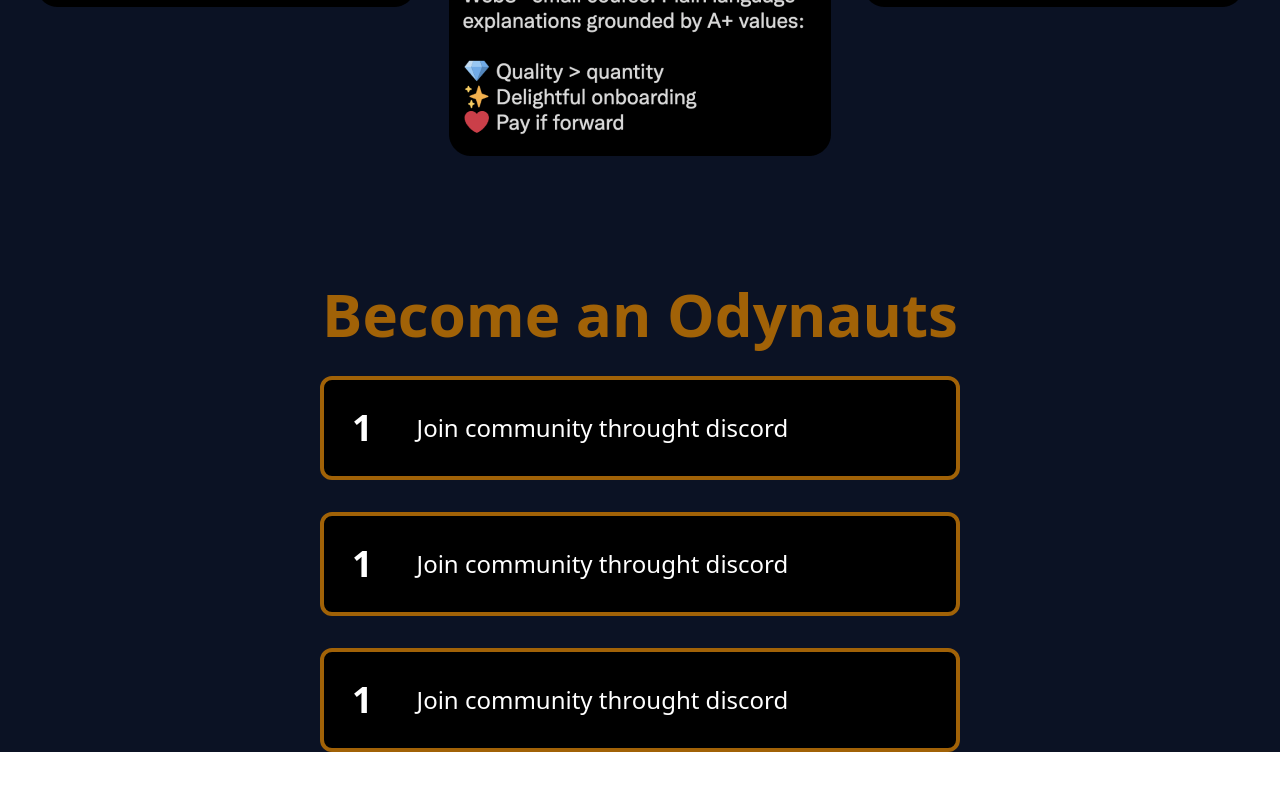
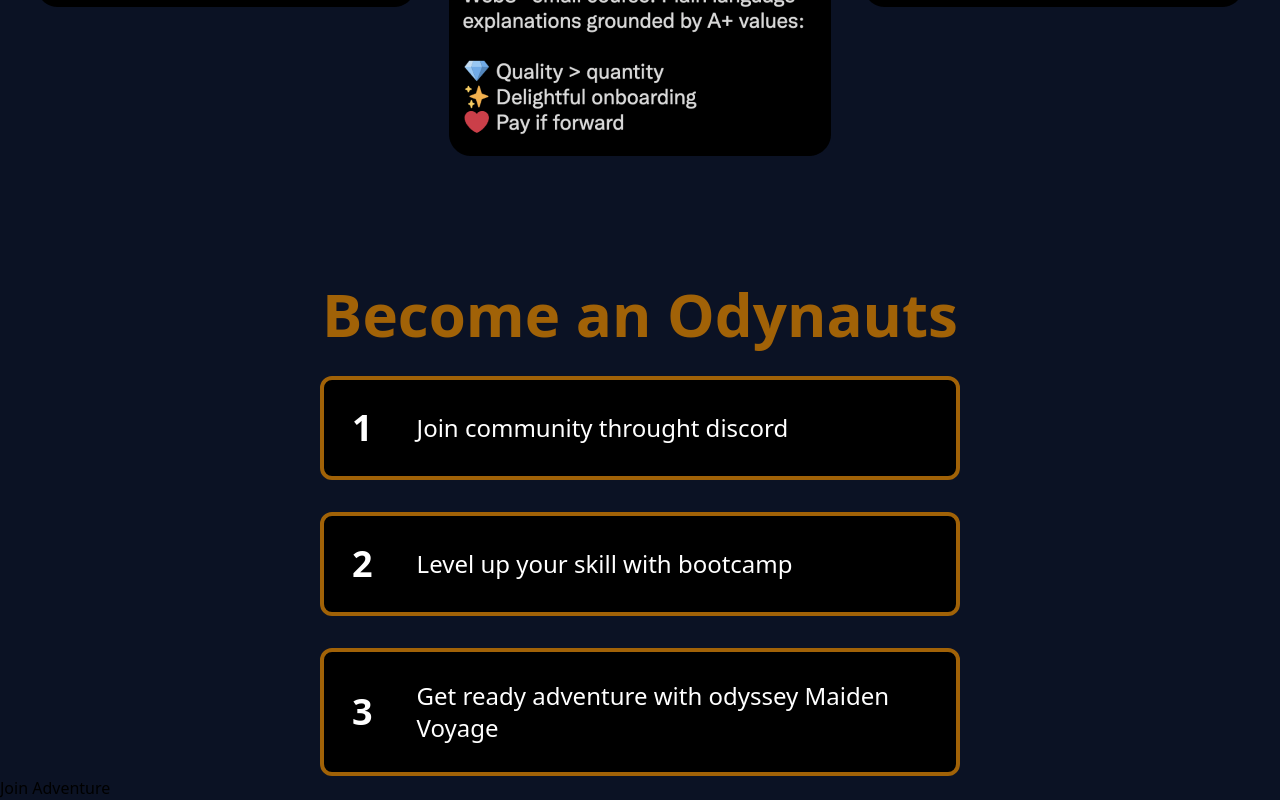
Before and after one commit to Odyssey-DAO/Odyssey-DAO, a Next.js app: page / in a window 1280 px wide. Shown: the part 2192-2992 px from the top of the page. Before the commit the page ends 2944 px from the top, so only its background shows below. Built offline with nearby package versions, Linux system fonts and the light colour scheme.

Commit message:
fixed list data

```diff
--- a/components/ListCard.tsx
+++ b/components/ListCard.tsx
@@ -1,13 +1,18 @@
 import React from 'react';
 
-function ListCard() {
+interface ListDate {
+    number: number,
+    description: string
+}
+
+function ListCard(props: ListDate) {
   return (
     <div className="flex justify-center items-center">
       <div className="w-[50%]">
         <div className="container text-white font-bold flex items-center gap-x-11 p-7 mt-8 bg-black border-4 rounded-xl border-yellow-700">
-          <span className="font-black text-4xl">1 </span>
+          <span className="font-black text-4xl">{props.number} </span>
           <p className="font-medium text-2xl">
-            Join community throught discord
+            {props.description}
           </p>
         </div>
       </div>
--- a/pages/index.tsx
+++ b/pages/index.tsx
@@ -136,9 +136,12 @@ const Home: NextPage = () => {
           Become an Odynauts
         </p>
       </div>
-      <ListCard />
-      <ListCard />
-      <ListCard />
+      <ListCard number={1} description={"Join community throught discord"}/>
+      <ListCard number={2} description={"Level up your skill with bootcamp"}/>
+      <ListCard number={3} description={"Get ready adventure with odyssey Maiden Voyage"} />
+      <div>
+        Join Adventure
+      </div>
 
       {/* </div> */}
     </div>
```
